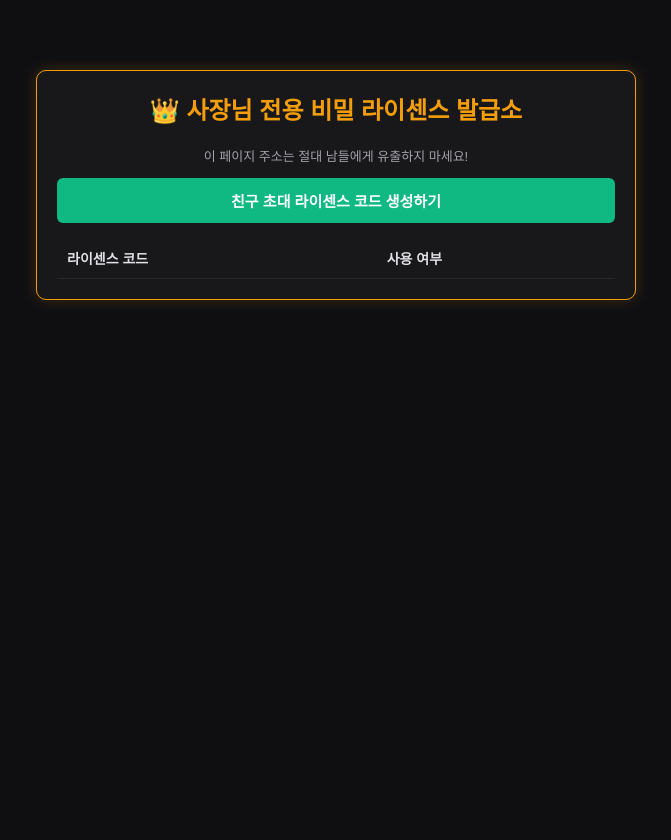
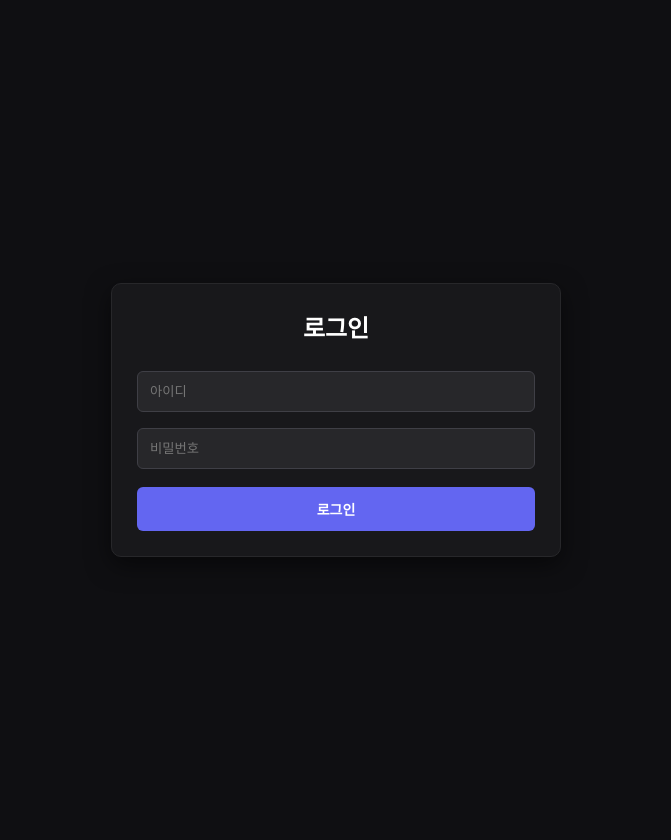
Before and after one commit to luasafedeveloper/luasafe-backend, a Flask app: template templates/admin/master.html in a window 1280 px wide. Shown: the whole page, without its empty margins (304-975 px from the left). Before the commit the page ends 304 px from the top, so only its background shows below. Run offline with Flask 3, Linux system fonts and the light colour scheme; the template is opened without the code that fills it, so the values that code supplies are empty.

Commit message:
Update master.html

```diff
--- a/templates/admin/master.html
+++ b/templates/admin/master.html
@@ -3,14 +3,18 @@
 <head>
     <meta charset="UTF-8">
     <meta name="viewport" content="width=device-width, initial-scale=1.0">
-    <title>Master Secret Portal</title>
+    <title>License Portal</title>
     <style>
-        body { background-color: #0f0f12; color: #e1e1e6; font-family: sans-serif; margin: 0; padding: 20px; display: flex; justify-content: center; }
-        .container { width: 100%; max-width: 600px; margin-top: 50px; }
-        .card { background: #18181b; border: 1px solid #f59e0b; border-radius: 10px; padding: 20px; margin-bottom: 20px; box-shadow: 0 0 15px rgba(245, 158, 11, 0.2); }
-        h2 { color: #f59e0b; text-align: center; margin-top: 0; }
-        button { width: 100%; padding: 12px; background: #10b981; color: white; border: none; border-radius: 6px; font-weight: bold; cursor: pointer; font-size: 15px; }
-        button:hover { background: #059669; }
+        body { background-color: #0f0f12; color: #e1e1e6; font-family: sans-serif; margin: 0; padding: 20px; display: flex; justify-content: center; align-items: center; min-height: 100vh; }
+        .container { width: 100%; max-width: 450px; }
+        .card { background: #18181b; border: 1px solid #27272a; border-radius: 10px; padding: 25px; box-shadow: 0 8px 24px rgba(0,0,0,0.5); }
+        h2 { text-align: center; margin-top: 0; color: #ffffff; }
+        input { width: 100%; padding: 12px; margin: 8px 0; background: #27272a; border: 1px solid #3f3f46; border-radius: 6px; color: #fff; box-sizing: border-box; }
+        button { width: 100%; padding: 12px; border: none; border-radius: 6px; font-weight: bold; cursor: pointer; font-size: 14px; }
+        .btn-primary { background: #6366f1; color: white; margin-top: 10px; }
+        .btn-success { background: #10b981; color: white; margin-top: 10px; }
+        .btn-danger { background: #ef4444; color: white; width: auto; padding: 6px 12px; font-size: 12px; }
+        .header { display: flex; justify-content: space-between; align-items: center; margin-bottom: 20px; }
         table { width: 100%; border-collapse: collapse; margin-top: 15px; }
         th, td { padding: 10px; border-bottom: 1px solid #27272a; text-align: left; font-size: 14px; }
     </style>
@@ -18,28 +22,72 @@
 <body>
 
 <div class="container">
-    <div class="card">
-        <h2>👑 사장님 전용 비밀 라이센스 발급소</h2>
-        <p style="text-align: center; color: #a1a1aa; font-size: 13px;">이 페이지 주소는 절대 남들에게 유출하지 마세요!</p>
-        <button onclick="generateInvite()">친구 초대 라이센스 코드 생성하기</button>
+    <!-- 로그인 화면 (접속 시 무조건 먼저 나옴) -->
+    <div id="loginCard" class="card" style="display: none;">
+        <h2>로그인</h2>
+        <input type="text" id="adminUser" placeholder="아이디">
+        <input type="password" id="adminPass" placeholder="비밀번호">
+        <button class="btn-primary" onclick="login()">로그인</button>
+    </div>
+
+    <!-- 로그인 성공 시에만 보이는 라이센스 발급 화면 -->
+    <div id="dashboardCard" class="card" style="display: none;">
+        <div class="header">
+            <h2>라이센스 발급</h2>
+            <button class="btn-danger" onclick="logout()">로그아웃</button>
+        </div>
+        <button class="btn-success" onclick="generateInvite()">새 라이센스 코드 생성</button>
 
         <table>
-            <thead><tr><th>라이센스 코드</th><th>사용 여부</th></tr></thead>
+            <thead><tr><th>라이센스 코드</th><th>상태</th></tr></thead>
             <tbody id="inviteTable"></tbody>
         </table>
     </div>
 </div>
 
 <script>
-    window.onload = function() {
+    window.onload = async function() {
+        let res = await fetch('/api/secret/check_session');
+        let data = await res.json();
+        if (data.logged_in) {
+            showDashboard();
+        } else {
+            document.getElementById('loginCard').style.display = 'block';
+        }
+    };
+
+    async function login() {
+        let u = document.getElementById('adminUser').value.trim();
+        let p = document.getElementById('adminPass').value.trim();
+
+        let res = await fetch('/api/secret/login', {
+            method: 'POST',
+            headers: {'Content-Type': 'application/json'},
+            body: JSON.stringify({username: u, password: p})
+        });
+        let data = await res.json();
+        if (data.success) {
+            showDashboard();
+        } else {
+            alert(data.message);
+        }
+    }
+
+    async function logout() {
+        await fetch('/api/secret/logout', {method: 'POST'});
+        location.reload();
+    }
+
+    function showDashboard() {
+        document.getElementById('loginCard').style.display = 'none';
+        document.getElementById('dashboardCard').style.display = 'block';
         loadInvites();
-    };
+    }
 
     async function generateInvite() {
         let res = await fetch('/api/secret/invite/generate', {method: 'POST'});
         let data = await res.json();
         if (data.success) {
-            alert("라이센스 발급 성공: " + data.code);
             loadInvites();
         } else {
             alert("생성 실패");
@@ -48,15 +96,17 @@
 
     async function loadInvites() {
         let res = await fetch('/api/secret/invite/list');
+        if (res.ok) {
             let invites = await res.json();
             let table = document.getElementById('inviteTable');
             table.innerHTML = '';
             invites.forEach(i => {
                 table.innerHTML += `<tr>
                     <td><code>${i.code}</code></td>
-                <td>${i.used ? '<span style="color:#ef4444;">사용됨</span>' : '<span style="color:#10b981;">미사용 (사용 가능)</span>'}</td>
+                    <td>${i.used ? '<span style="color:#ef4444;">사용됨</span>' : '<span style="color:#10b981;">사용 가능</span>'}</td>
                 </tr>`;
             });
+        }
     }
 </script>
 
```
Lines whose indentation alone changed are shown as unchanged.
